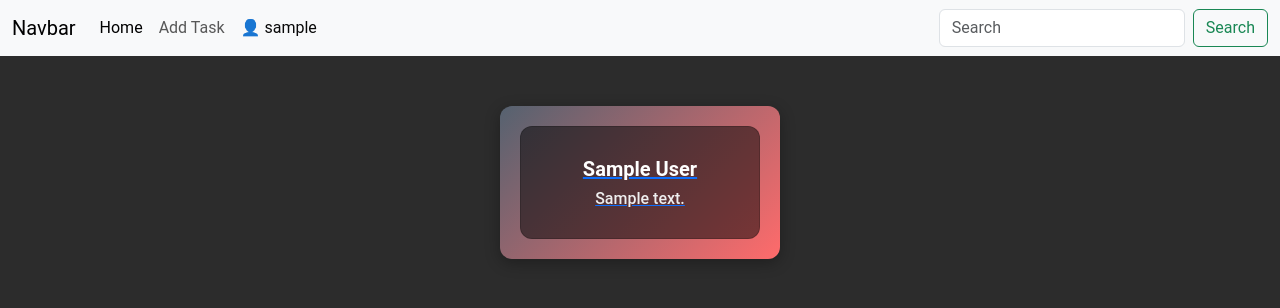
After one commit to leonidig/Developers-Space, a Flask app: template frontend/templates/index.html in a window 1280 px wide. The commit adds this page. Shown: the top 308 px of the page. Run offline with Flask 3, Linux system fonts and the light colour scheme; the template is opened without the code that fills it: most values are stand-ins (such as "Sample title", 1, 10 or a date in 2020).

Commit message:
create & template inheritance

```diff
--- a/backend/schemas/post.py
+++ b/backend/schemas/post.py
@@ -4,7 +4,7 @@ from pydantic import BaseModel, ConfigDict
 
 class UserPostData(BaseModel):
     model_config = ConfigDict(from_attributes=True)
-    id: Optional[int]
+    id: Optional[int] = None
     author: str
     content: str
     theme: str
--- a/frontend/routes/__init__.py
+++ b/frontend/routes/__init__.py
@@ -1,3 +1,5 @@
 from . import (default,
-               login)
+               login,
+               create
+               )
 from .request import APIClient
--- a/frontend/routes/default.py
+++ b/frontend/routes/default.py
@@ -20,4 +20,4 @@ def index():
         "posts": response.json()
     }
     nickname = email.split("@")[0]
-    return render_template("__base.html", **posts, nickname=nickname)
+    return render_template("index.html", **posts, nickname=nickname)
--- a/frontend/templates/__base.html
+++ b/frontend/templates/__base.html
@@ -3,23 +3,56 @@
 <head>
     <meta charset="UTF-8">
     <meta name="viewport" content="width=device-width, initial-scale=1.0">
-    <title>Document</title>
+    <title>{% block title %}TASK-MATE{% endblock %}</title>
+    <link href="https://cdn.jsdelivr.net/npm/bootstrap@5.3.3/dist/css/bootstrap.min.css" rel="stylesheet" integrity="sha384-QWTKZyjpPEjISv5WaRU9OFeRpok6YctnYmDr5pNlyT2bRjXh0JMhjY6hW+ALEwIH" crossorigin="anonymous">
 </head>
 <body>
-        {% if posts %}
-        <div class="task-container">
-            {% for post in posts %}
-                <div class="task-block">
-                        <div class="card">
-                            <div class="card-body">
-                                <h2 class="card-title">{{ post.author }}</h2>
-                                <h3 class="card-text">{{ post.content }}</h3>
-                            </div>
-                        </div>
-                    </a>
-                </div>
-            {% endfor %}
-        </div>
-    {% endif %}
+    {% block styles %}
+        <style>
+            body {
+                background-color: burlywood;
+            }
+        </style>
+
+    {% endblock %}
+
+
+    {% block navigation %}
+        <nav class="navbar navbar-expand-lg bg-body-tertiary">
+            <div class="container-fluid">
+            <a class="navbar-brand" href="#">Navbar</a>
+            <button class="navbar-toggler" type="button" data-bs-toggle="collapse" data-bs-target="#navbarSupportedContent" aria-controls="navbarSupportedContent" aria-expanded="false" aria-label="Toggle navigation">
+                <span class="navbar-toggler-icon"></span>
+            </button>
+            <div class="collapse navbar-collapse" id="navbarSupportedContent">
+                <ul class="navbar-nav me-auto mb-2 mb-lg-0">
+                <li class="nav-item">
+                    <a class="nav-link active" aria-current="page" href="#">Home</a>
+                </li>
+                <li class="nav-item">
+                    <a class="nav-link" href="/create">Add Task</a>
+                </li>
+                <li class="nav-item">
+                    <a class="nav-link disabled" style="color: #090909; opacity: 1;" href="#">👤 {{ nickname }}</a>
+                </li>
+                </ul>
+                <form class="d-flex" role="search">
+                <input class="form-control me-2" type="search" placeholder="Search" aria-label="Search">
+                <button class="btn btn-outline-success" type="submit">Search</button>
+                </form>
+            </div>
+            </div>
+        </nav>
+
+    {% endblock %}
+
+    {% block content %}
+
+    {% endblock %}
+
+    {% block scrtipts %}
+        <script src="https://cdn.jsdelivr.net/npm/bootstrap@5.3.3/dist/js/bootstrap.bundle.min.js" integrity="sha384-YvpcrYf0tY3lHB60NNkmXc5s9fDVZLESaAA55NDzOxhy9GkcIdslK1eN7N6jIeHz" crossorigin="anonymous"></script>
+    {% endblock %}
+
 </body>
 </html>
--- /dev/null
+++ b/frontend/templates/index.html
@@ -0,0 +1,122 @@
+{% extends '__base.html' %}
+
+{% block title %}
+    Task-Mate
+{% endblock %}
+
+{% block styles %}
+    {{ super() }}
+    <style>
+        body {
+            background-color: #2C2C2C;
+            font-family: 'Roboto', sans-serif;
+            color: #FFF;
+        }
+
+        .task-container {
+            display: flex;
+            flex-wrap: wrap;
+            justify-content: center;
+            padding: 40px;
+            gap: 20px;
+        }
+
+        .task-block {
+            background: linear-gradient(135deg, #556270, #FF6B6B);
+            padding: 20px;
+            margin: 10px;
+            width: calc(25% - 20px);
+            border-radius: 12px;
+            box-shadow: 0 4px 15px rgba(0, 0, 0, 0.3);
+            transition: transform 0.3s ease, box-shadow 0.3s ease;
+            position: relative;
+            overflow: hidden;
+        }
+
+        .task-block:hover {
+            transform: translateY(-10px);
+            box-shadow: 0 10px 20px rgba(0, 0, 0, 0.5);
+        }
+
+        .task-block::before {
+            content: "";
+            position: absolute;
+            top: 0;
+            left: 0;
+            right: 0;
+            bottom: 0;
+            background: rgba(255, 255, 255, 0.1);
+            opacity: 0;
+            transition: opacity 0.3s ease;
+        }
+
+        .task-block:hover::before {
+            opacity: 1;
+        }
+
+        .card {
+            background-color: rgba(0, 0, 0, 0.5);
+            border-radius: 12px;
+            padding: 20px;
+            text-align: center;
+        }
+
+        .card-body {
+            padding: 10px;
+        }
+
+        .card-title {
+            color: #FFF;
+            font-size: 20px;
+            font-weight: bold;
+        }
+
+        .card-text {
+            color: #EEE;
+            font-size: 16px;
+        }
+
+        .icon {
+            font-size: 40px;
+            color: #FF6B6B;
+            margin-bottom: 10px;
+        }
+
+        .cta-button {
+            display: inline-block;
+            margin-top: 20px;
+            padding: 10px 20px;
+            background-color: #FF6B6B;
+            border-radius: 20px;
+            color: white;
+            font-size: 16px;
+            font-weight: bold;
+            text-align: center;
+            transition: background-color 0.3s ease;
+            text-decoration: none;
+        }
+
+        .cta-button:hover {
+            background-color: #FF4040;
+        }
+    </style>
+{% endblock %}
+
+{% block content %}
+    {% if posts %}
+        <div class="task-container">
+            {% for post in posts %}
+                <div class="task-block">
+                    <a href="/post/{{ post.id }}">
+                        <div class="card">
+                            <div class="card-body">
+                                <h2 class="card-title">{{ post.author }}</h2>
+                                <h3 class="card-text">{{ post.content }}</h3>
+                            </div>
+                        </div>
+                    </a>
+                </div>
+            {% endfor %}
+        </div>
+    {% endif %}
+{% endblock %}
```
Also changed, not shown: frontend/routes/create.py (added, +39 -0 lines), frontend/templates/create.html (added, +91 -0 lines), backend/posts.db (added), posts.db, users.db.
